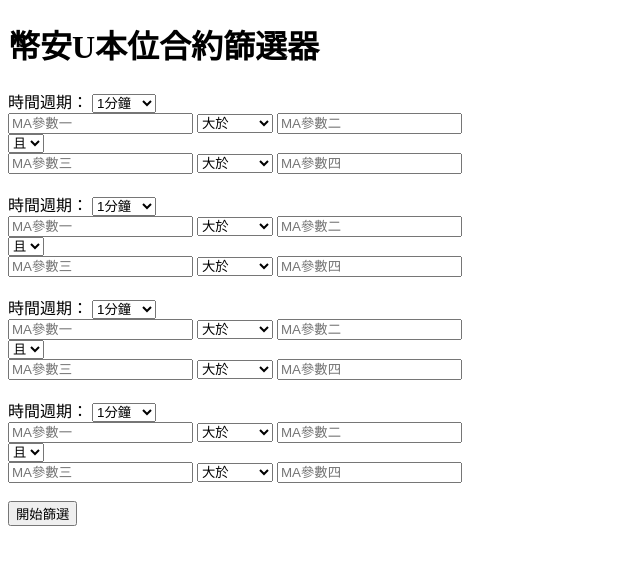
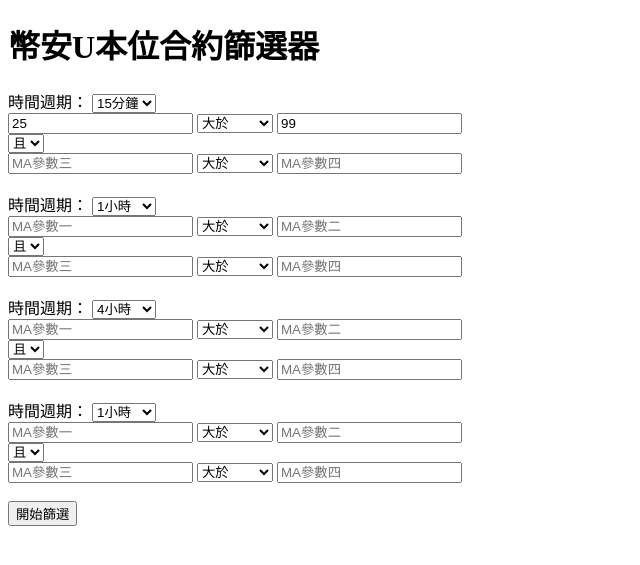
Before and after one commit to MingLin1995/Python, a Flask app: page / in a window 1280 px wide. Shown: the top 565 px of the page, without its empty margins (0-640 px from the left). Run offline with Flask 3, Linux system fonts and the light colour scheme.

Commit message:
Add files via upload

```diff
--- a/filter/templates/index.html
+++ b/filter/templates/index.html
@@ -8,7 +8,7 @@
   </head>
   <body>
     <h1>幣安U本位合約篩選器</h1>
-
+    <div class="main">
       <form name="filterForm" onsubmit="return false">
         <!-- 第一组參數 -->
         <div class="filter-group">
@@ -17,7 +17,7 @@
             <option value="1m">1分鐘</option>
             <option value="3m">3分鐘</option>
             <option value="5m">5分鐘</option>
-          <option value="15m">15分鐘</option>
+            <option value="15m" selected>15分鐘</option>
             <option value="30m">30分鐘</option>
             <option value="1h">1小時</option>
             <option value="2h">2小時</option>
@@ -31,7 +31,13 @@
             <option value="1M">1個月</option></select
           ><br />
 
-        <input type="text" id="MA1-1" name="MA1-1" placeholder="MA參數一" />
+          <input
+            type="text"
+            id="MA1-1"
+            name="MA1-1"
+            placeholder="MA參數一"
+            value="25"
+          />
 
           <label for="comparison-operator-1-1"></label>
           <select id="comparison-operator-1-1" name="comparison-operator-1-1">
@@ -48,6 +54,7 @@
             id="MA1-2"
             name="MA1-2"
             placeholder="MA參數二"
+            value="99"
           /><br />
 
           <label for="logical-operator-1"></label>
@@ -80,7 +87,7 @@
             <option value="5m">5分鐘</option>
             <option value="15m">15分鐘</option>
             <option value="30m">30分鐘</option>
-          <option value="1h">1小時</option>
+            <option value="1h" selected>1小時</option>
             <option value="2h">2小時</option>
             <option value="4h">4小時</option>
             <option value="6h">6小時</option>
@@ -143,7 +150,7 @@
             <option value="30m">30分鐘</option>
             <option value="1h">1小時</option>
             <option value="2h">2小時</option>
-          <option value="4h">4小時</option>
+            <option value="4h" selected>4小時</option>
             <option value="6h">6小時</option>
             <option value="8h">8小時</option>
             <option value="12h">12小時</option>
@@ -202,7 +209,7 @@
             <option value="5m">5分鐘</option>
             <option value="15m">15分鐘</option>
             <option value="30m">30分鐘</option>
-          <option value="1h">1小時</option>
+            <option value="1h" selected>1小時</option>
             <option value="2h">2小時</option>
             <option value="4h">4小時</option>
             <option value="6h">6小時</option>
@@ -260,6 +267,7 @@
 
       <br />
       <div id="message"></div>
+    </div>
 
     <script src="../static/index.js"></script>
   </body>
```
Lines whose indentation alone changed are shown as unchanged.
